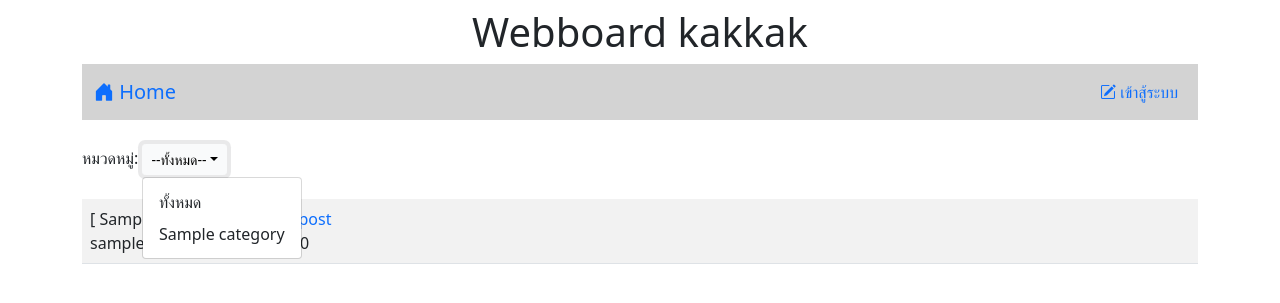
After one commit to Chainares/app_66, a PHP site: page /index_.php in a window 1280 px wide, after a click on "--ทั้งหมด--". The commit adds this page. Shown: the top 303 px of the page. Run offline with PHP 8.4, Linux system fonts and the light colour scheme; tables that the repository leaves empty hold one stand-in row (values such as "Sample post").

Commit message:
้home-10-post_post_save.php
post_post_save.php

```diff
--- /dev/null
+++ b/index_.php
@@ -0,0 +1,138 @@
+<?php
+    session_start();
+    if(isset($_GET['name'])){
+        $catname=$_GET['name'];
+    }else{
+        $catname='--ทั้งหมด--';
+    }
+?>
+<!DOCTYPE html>
+<html lang="en">
+<head>
+    <meta charset="UTF-8">
+    <meta http-equiv="X-UA-Compatible" content="IE=edge">
+    <meta name="viewport" content="width=device-width, initial-scale=1.0">
+    <link href="https://cdn.jsdelivr.net/npm/bootstrap@5.1.1/dist/css/bootstrap.min.css" rel="stylesheet" integrity="sha384-F3w7mX95PdgyTmZZMECAngseQB83DfGTowi0iMjiWaeVhAn4FJkqJByhZMI3AhiU" crossorigin="anonymous">
+    <script src="https://cdn.jsdelivr.net/npm/bootstrap@5.1.1/dist/js/bootstrap.bundle.min.js" integrity="sha384-/bQdsTh/da6pkI1MST/rWKFNjaCP5gBSY4sEBT38Q/9RBh9AH40zEOg7Hlq2THRZ" crossorigin="anonymous"></script>
+    <link rel="stylesheet" href="https://cdn.jsdelivr.net/npm/bootstrap-icons@1.5.0/font/bootstrap-icons.css">
+    <title>Work10</title>
+    <script>
+        function myFunction(){
+            let r=confirm("ต้องการลบกระทู้นี้จริงไหม ?");
+            return r;
+        }
+    </script>
+</head>
+<?php if(!isset($_SESSION["id"]))  {?>
+<body>
+    <div class="container">
+    <h1><?#ยังไม่ได้เข้าสู่ระบบ?></h1>
+    <h1 style="text-align: center;">Webboard kakkak</h1>
+    <?php include('nav.php'); ?>
+    <br>
+    <div class="d-flex">
+        <div>
+            <label>หมวดหมู่:</label>
+            <span class="dropdoen">
+                <button class="btn btn-light dropdown-toggle btn-sm" id="dropdownMenuButton1"
+                data-bs-toggle="dropdown" aria-expanded="false"><?php echo $catname; ?></button>
+                <ul class="dropdown-menu" aria-labelledby="dropdownMenuButton1">
+                    <li><a class="dropdown-item" href="index.php">ทั้งหมด</a></li>
+                    <?php
+                        $conn=new PDO("mysql:host=localhost;dbname=app66;charset=utf8","root","");
+                        $sql="SELECT * FROM category";
+                        foreach($conn->query($sql) as $row){
+                            echo "<li><a class='dropdown-item' href=index.php?catid=$row[id]&name=$row[name]>$row[name]</a></li>";
+                        }
+                        $conn=null;
+                    ?>
+                </ul>
+            </span>
+        </div>
+    </div>
+    <br>
+    <table class="table table-striped">
+        <?php
+            $conn=new PDO("mysql:host=localhost;dbname=app66;charset=utf8","root","");
+            if(isset($_GET['catid'])){
+                $cat_id=$_GET['catid'];
+                $sql="SELECT t3.name,t1.id,t1.title,t2.login,t1.post_date FROM post as t1 INNER JOIN user as t2
+                on (t1.user_id=t2.id) INNER JOIN category as t3 on (t1.cat_id=t3.id)
+                WHERE t1.cat_id=$cat_id ORDER BY t1.post_date DESC";
+            }else{
+                $sql="SELECT t3.name,t1.id,t1.title,t2.login,t1.post_date FROM post as t1 INNER JOIN user as t2
+                on (t1.user_id=t2.id) INNER JOIN category as t3 on (t1.cat_id=t3.id) ORDER BY t1.post_date DESC";
+            }
+                $result=$conn->query($sql);
+                while($row=$result->fetch()){
+                    echo "<tr><td>[ $row[0] ] <a href=post.php?id=$row[1] style=text-decoration:none>$row[2]</a>
+                    <br>$row[3] - $row[4]</td></tr>";
+                }
+                $conn=null;
+        ?>
+        </table>
+    </ul>
+</div>
+</body>
+<?php } else{ ?>
+    <body>
+    <div class="container">
+        <h1><?#เข้าสู่ระบบแล้ว?></h1>
+    <h1 style="text-align: center;">Webboard kakkak</h1>
+    <?php include('nav.php'); ?>
+    <br>
+    <div class="d-flex justify-content-between">
+        <div>
+            <label>หมวดหมู่:</label>
+            <span class="dropdoen">
+                <button class="btn btn-light dropdown-toggle btn-sm" id="dropdownMenuButton1"
+                data-bs-toggle="dropdown" aria-expanded="false"><?php echo $catname; ?></button>
+                <ul class="dropdown-menu" aria-labelledby="dropdownMenuButton1">
+                    <li><a class="dropdown-item" href="index.php">ทั้งหมด</a></li>
+                    <?php
+                        $conn=new PDO("mysql:host=localhost;dbname=app66;charset=utf8","root","");
+                        $sql="SELECT * FROM category";
+                        foreach($conn->query($sql) as $row){
+                            echo "<li><a class='dropdown-item' href=index.php?catid=$row[id]&name=$row[name]>$row[name]</a></li>";
+                        }
+                        $conn=null;
+                    ?>
+                </ul>
+            </span>
+        </div>
+        <div>
+            <a href="newpost.php" class="btn btn-success btn-sm"><i class="bi bi-plus"></i>สร้างกระทู้ใหม่</a>
+        </div>
+    </div>
+
+    <br>
+    <table class="table table-striped">
+    <?php
+            $conn=new PDO("mysql:host=localhost;dbname=app66;charset=utf8","root","");
+            if(isset($_GET['catid'])){
+                $cat_id=$_GET['catid'];
+                $sql="SELECT t3.name,t1.id,t1.title,t2.login,t1.post_date FROM post as t1 INNER JOIN user as t2
+                on (t1.user_id=t2.id) INNER JOIN category as t3 on (t1.cat_id=t3.id)
+                WHERE t1.cat_id=$cat_id ORDER BY t1.post_date DESC";
+            }else{
+                $sql="SELECT t3.name,t1.id,t1.title,t2.login,t1.post_date FROM post as t1 INNER JOIN user as t2
+                on (t1.user_id=t2.id) INNER JOIN category as t3 on (t1.cat_id=t3.id) ORDER BY t1.post_date DESC";
+            }
+                $result=$conn->query($sql);
+                while($row=$result->fetch()){
+                    echo "<tr><td>[ $row[0] ] <a href=post.php?id=$row[1] style=text-decoration:none>$row[2]</a>
+                    <br>$row[3] - $row[4]</td>";
+                    if($_SESSION["role"]=="a"){
+                        echo "<td><a class='btn btn-danger btn-sm mt-2 float-end me-3' href=delete.php?id=$row[1]
+                            onclick='return myFunction();'>
+                        <i class='bi bi-trash'></i></a></td>";
+                    }
+                    echo "</tr>";
+                }
+                $conn=null;
+    ?>
+    </table>
+</div>
+</body>
+<?php } ?>
+</html>
--- a/verify.php
+++ b/verify.php
@@ -7,7 +7,7 @@ die();
 $login=$_POST['login'];
 $pwd=$_POST['pwd'];
 $conn =new PDO("mysql:host=localhost;dbname=app66;charset=utf8","root","");
-$sql="SELECT * from user where login='$u' and password=sha1('$p')";
+$sql="SELECT * from user where login='$login' and password=sha1('$pwd')";
 $result = $conn->query($sql);
 if($result->rowCount()==1){
     $data = $result->fetch(PDO::FETCH_ASSOC);
```
Also changed, not shown: index.php (+17 -7 lines), login.php (+6 -2 lines), post.php (+70 -29 lines), post_save.php (added, +13 -0 lines).
